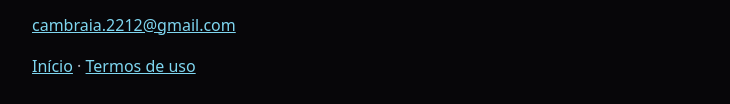
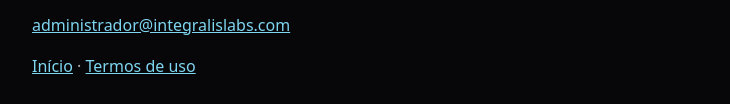
Before and after one commit to PauloCambraia/elon-site, a plain HTML site: page privacidade.html in a window 1280 px wide. Shown: the part 1694-1798 px from the top of the page, without its empty margins (264-994 px from the left). Drawn offline with Linux system fonts and the light colour scheme.

Commit message:
Site: contato administrador@integralislabs.com no lugar do Gmail (privacidade.html)
Co-Authored-By: Claude Opus 5.5 <noreply@anthropic.com>

```diff
--- a/privacidade.html
+++ b/privacidade.html
@@ -57,7 +57,7 @@
 
   <h2>8. Responsável e contato</h2>
   <p>A Integralis Labs é a marca da <b>INTEGRALIS TECNOLOGIA E INOVAÇÃO LTDA</b>, CNPJ 03.766.322/0001-34, com sede na Avenida André Araújo, nº 97, Sala 1214, Empresarial Fórum, bairro Adrianópolis, CEP 69.057-025, Manaus/AM.</p>
-  <p><a href="mailto:cambraia.2212@gmail.com">cambraia.2212@gmail.com</a></p>
+  <p><a href="mailto:administrador@integralislabs.com">administrador@integralislabs.com</a></p>
   <p><a href="index.html">Início</a> · <a href="termos.html">Termos de uso</a></p>
 </main>
 </body>
```
